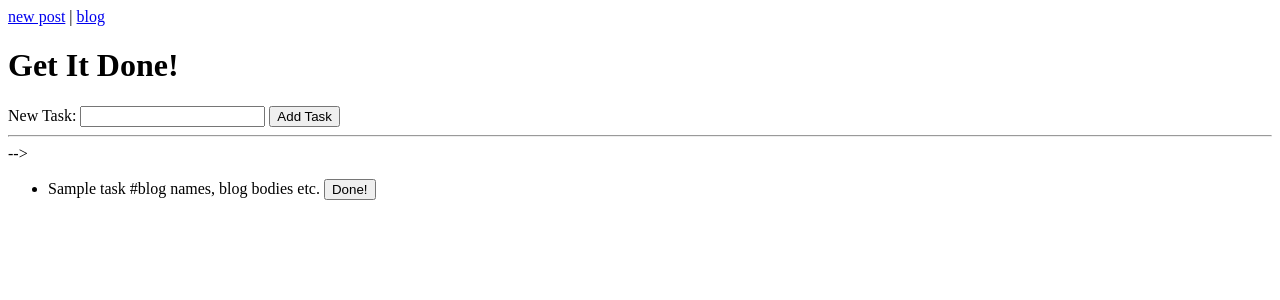
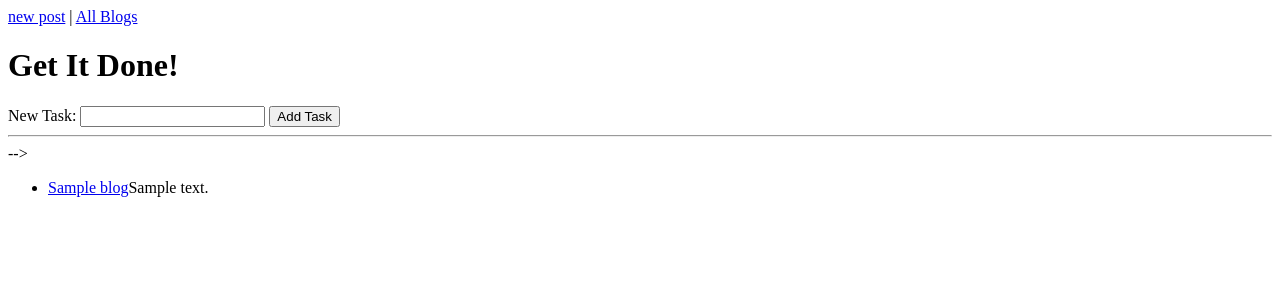
Before and after one commit to sriramtadepalli/build-a-blog, a Flask app: template templates/blog.html in a window 1280 px wide. Shown: the top 300 px of the page. Run offline with Flask 2, Linux system fonts and the light colour scheme; the template is opened without the code that fills it: most values are stand-ins (such as "Sample title", 1, 10 or a date in 2020); data that the repository does not hold is empty.

Commit message:
End of WEd Oct 25 2017

```diff
--- a/main.py
+++ b/main.py
@@ -31,22 +31,27 @@ def index():
         db.session.add(newpost)
         db.session.commit()
 
-        blogs = Blog.query.all()
-        return render_template('blog.html', blogs=blogs)
+        return redirect("/blog")
 
     return render_template('newpost.html',title="Build a Blog")
 
 
-@app.route('/blog', methods=['POST'])
+@app.route('/blog', methods=['GET'])
 def blog():
 
-    task_id = int(request.form['task-id'])
-    task = Task.query.get(task_id)
+    id = request.args.get("id")
 
-    db.session.add(task)
-    db.session.commit()
+    if id:
 
-    return redirect('/newpost')
+        blog_var =  Blog.query.filter_by(id = id)
+
+        return render_template('blog_post.html',title="Build a Blog", blog = blog_var)
+
+    else:
+
+        blogs = Blog.query.all()
+        return render_template('blog.html', blogs=blogs)
+
 
 
 if __name__ == '__main__':
--- a/templates/base.html
+++ b/templates/base.html
@@ -6,7 +6,7 @@
 
     <nav>
         <a href="/newpost">new post</a> |
-        <a href="/blog id ="Blog Header">blog</a>
+        <a href="/blog">All Blogs</a>
 
         </nav>
 <body>
--- a/templates/blog.html
+++ b/templates/blog.html
@@ -12,17 +12,24 @@
 
     <hr /> -->
 
-    {% if tasks|length == 0 %}
+    <!--task_id = int(request.form['task-id'])
+    task = task.query.get(task_id) -->
+
+    {% if blogs|length == 0 %}
     <p>No Posts yet</p>
     {% else %}
 
         <ul>
-            {% for task in tasks %}
-            <li>{{task.name}} #blog names, blog bodies etc.
-                <form action = "/blog" method = "POST" style="display:inline-block;">
-                    <input type="hidden" name="task-id" value={{task.id}}" />
-                    <input type="submit" value="Done!" />
-                </form>
+            {% for blog in blogs %}
+
+            <li><a href="/blog?id={{blog.id}}">{{blog.title}}</a>{{blog.body}}
+
+              <!--      <input type="hidden" name="blog_id" value="{{blog.id}}" />
+
+                    <input type="submit" value="{{blog.title}}" />
+
+                    <h4>{{blog.body}}</h4> -->
+
 
 
             </li>
```
Also changed, not shown: templates/blog_post.html (added, +22 -0 lines), templates/newpost.html (+2 -19 lines).
